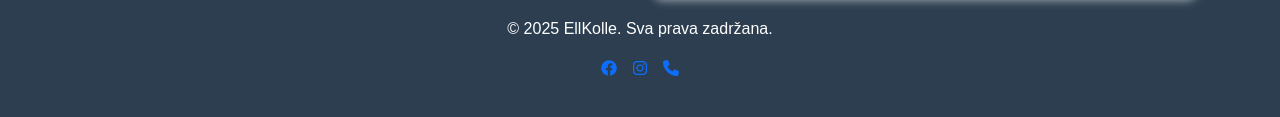
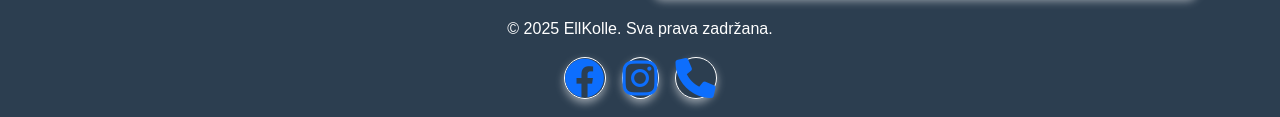
Before and after one commit to kolevmvk/berberin1, a plain HTML site: page index.html in a window 1280 px wide. Shown: the part 2437-2554 px from the top of the page. Drawn offline with nearby package versions, Linux system fonts and the light colour scheme; a web font is replaced by a local one.

Commit message:
popravka footer ikoni

```diff
--- a/styles.css
+++ b/styles.css
@@ -248,6 +248,12 @@ section.py-5 {
     padding: 20px;
     text-align: center;
 }
+footer a i {
+    font-size: 40px;
+    border: 1px solid white;
+    border-radius: 50%;
+    box-shadow: 0px 4px 8px rgba(255, 255, 255, 0.5);
+}
 
 .py-5.bg-light {
     background-color: #1b436ca3 !important; /* Ovo je primer nove boje pozadine */
```
